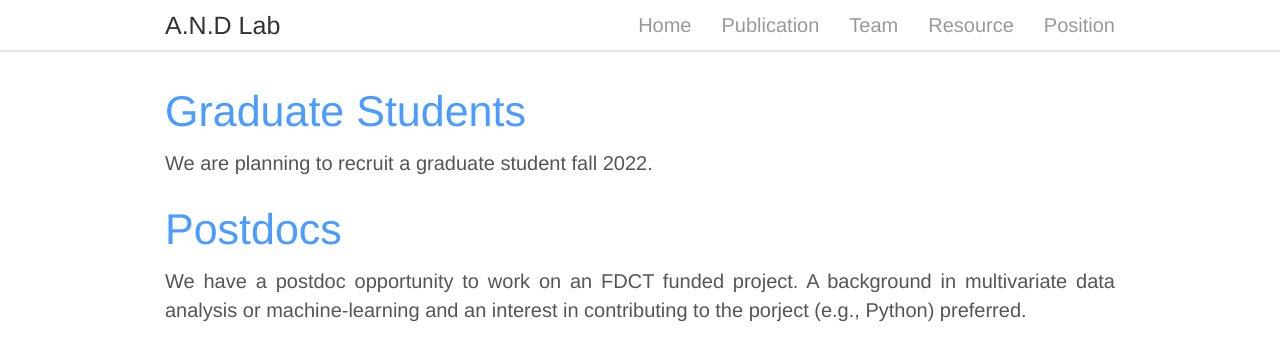
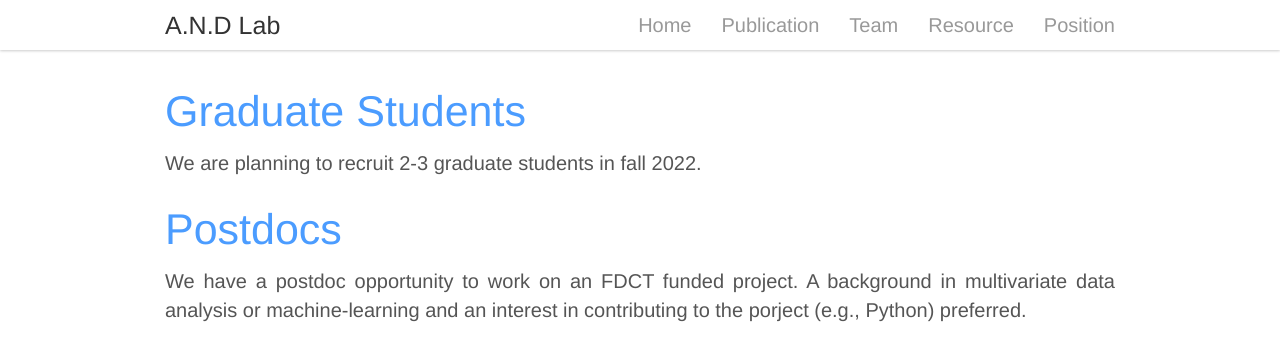
Before and after one commit to andlab-um/lab-website, a Jekyll site: the page built from _pages/position.md, in a window 1280 px wide. Shown: the top 345 px of the page. Built offline with Jekyll 4.4.1, drawn with Linux system fonts in a browser that asks for light colours; nearby versions of some CDN libraries.

Commit message:
Change addmission information

```diff
--- a/_pages/position.md
+++ b/_pages/position.md
@@ -8,7 +8,7 @@ permalink: /position
 
 ## Graduate Students
 
-We are planning to recruit a graduate student fall 2022.
+We are planning to recruit 2-3 graduate students in fall 2022.
 
 ## Postdocs
 
```
